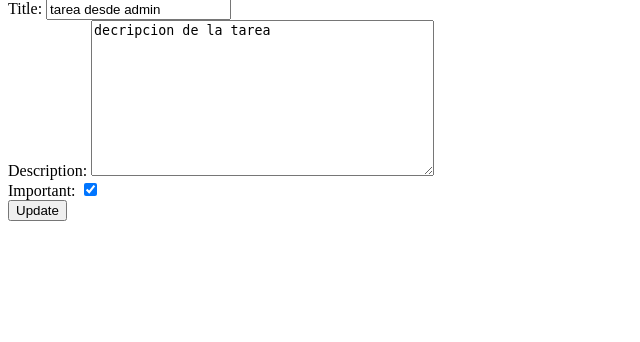
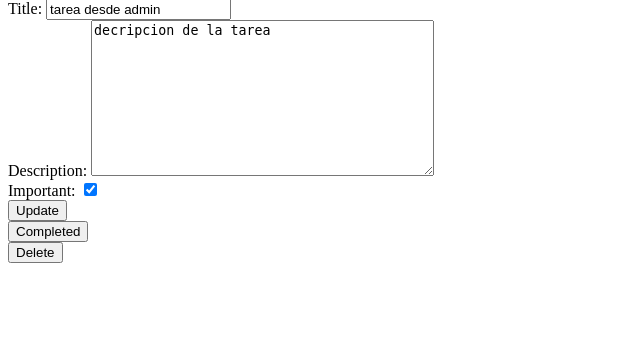
Before and after one commit to jaconet123/CRUD-Django, a Django app: page /task_detail/1 in a window 1280 px wide. Shown: the part 169-511 px from the top of the page, without its empty margins (0-640 px from the left). Run offline with Django 5.2, Linux system fonts and the light colour scheme; a user stored in the database is signed in; data comes from the database, SQL or seed files in the repository; both versions use the stored data as it was after the commit.

Commit message:
complete and delete task

```diff
--- a/crud_advanced/urls.py
+++ b/crud_advanced/urls.py
@@ -12,7 +12,11 @@ urlpatterns = [
     path('login/', views.loginx, name="loginx"),
     path('create_task/', views.create_task, name="createtask"),
     path('task_detail/<int:task_id>', views.task_detail, name="taskdetail"),
+    path('task_detail/<int:task_id>/complete', views.complete_task, name="completetask"),
+    path('task_detail/<int:task_id>/delete', views.delete_task, name="deletetask"),
+
+
 
 
 ]
-#1:22:07
+# 1:22:07
--- a/tasks/templates/task_detail.html
+++ b/tasks/templates/task_detail.html
@@ -11,5 +11,15 @@
     {{form}}
     <button>Update</button>
 </form>
+<form action="{% url 'completetask' task.id%}" method="POST">
+    {% csrf_token %}
+    <button>Completed</button>
+</form>
+
+<form action="{% url 'deletetask' task.id%}" method="POST">
+    {% csrf_token %}
+    <button>Delete</button>
+</form>
+
 
 {% endblock %}
--- a/tasks/views.py
+++ b/tasks/views.py
@@ -5,6 +5,7 @@ from django.contrib.auth.models import User
 from django.contrib.auth import login, logout, authenticate
 from .forms import createtaskform
 from .models import Task
+from django.utils import timezone
 # Create your views here.
 
 
@@ -93,7 +94,7 @@ def create_task(request):
 def task_detail(request, task_id):
 
     if request.method == 'GET':
-        task_selected = get_object_or_404(Task, pk=task_id,user=request.user)
+        task_selected = get_object_or_404(Task, pk=task_id, user=request.user)
         detailform = createtaskform(instance=task_selected)
         return render(request, 'task_detail.html', {
             'task': task_selected,
@@ -101,7 +102,8 @@ def task_detail(request, task_id):
         })
     else:
         try:
-            task_selected = get_object_or_404(Task, pk=task_id,user=request.user)
+            task_selected = get_object_or_404(
+                Task, pk=task_id, user=request.user)
             form = createtaskform(request.POST, instance=task_selected)
             form.save()
             return redirect(tasks)
@@ -113,3 +115,17 @@ def task_detail(request, task_id):
                 'form': detailform,
                 'error': "error updating task"
             })
+
+
+def complete_task(request,task_id):
+    task_selected = get_object_or_404(Task, pk=task_id, user=request.user)
+    if request.method == 'POST':
+        task_selected.completiondate= timezone.now()
+        task_selected.save()
+        return redirect (tasks)
+
+def delete_task(request,task_id):
+    task_selected = get_object_or_404(Task, pk=task_id, user=request.user)
+    if request.method == 'POST':
+        task_selected.delete()
+        return redirect (tasks)
```
Also changed, not shown: db.sqlite3.
